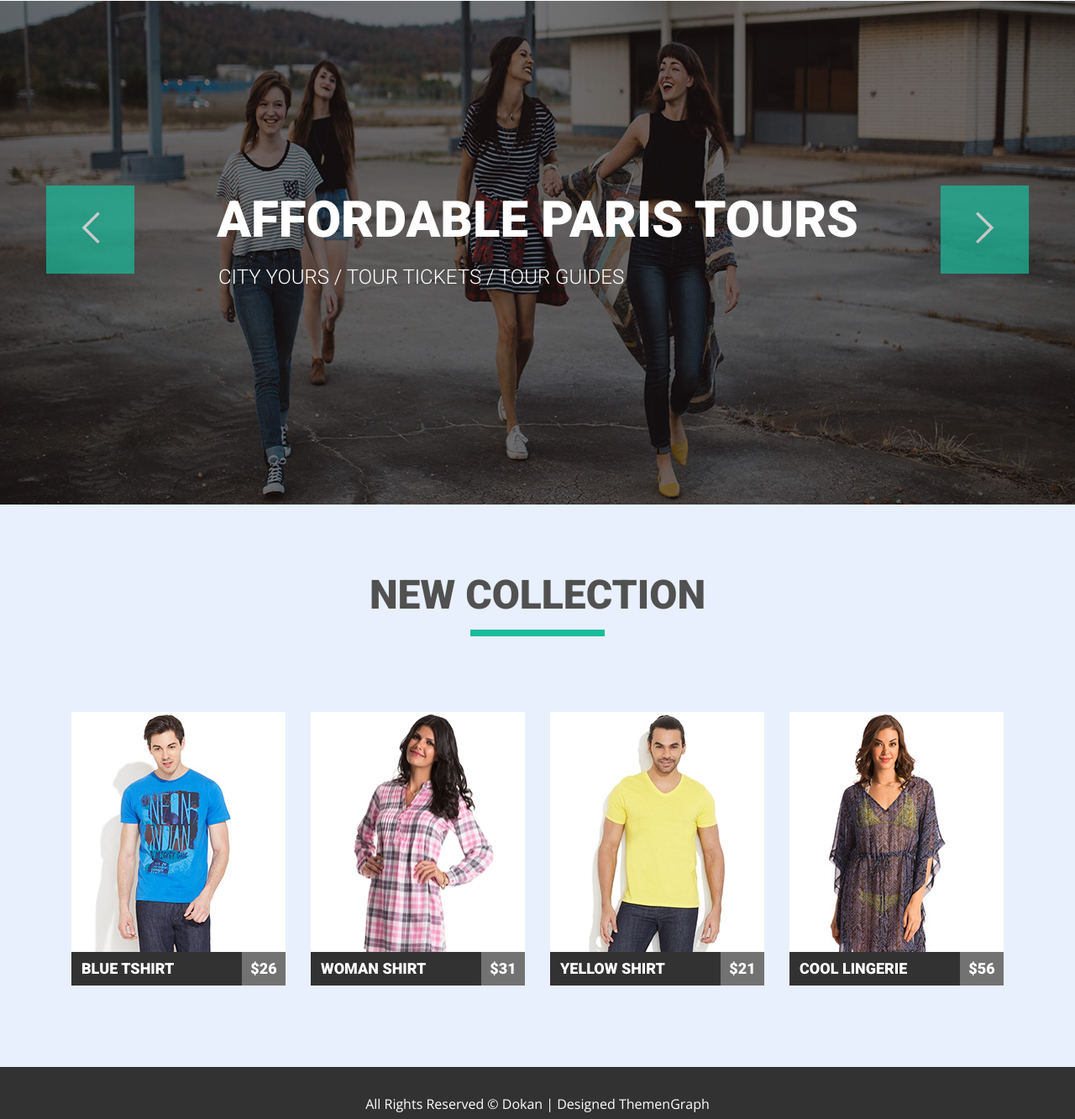
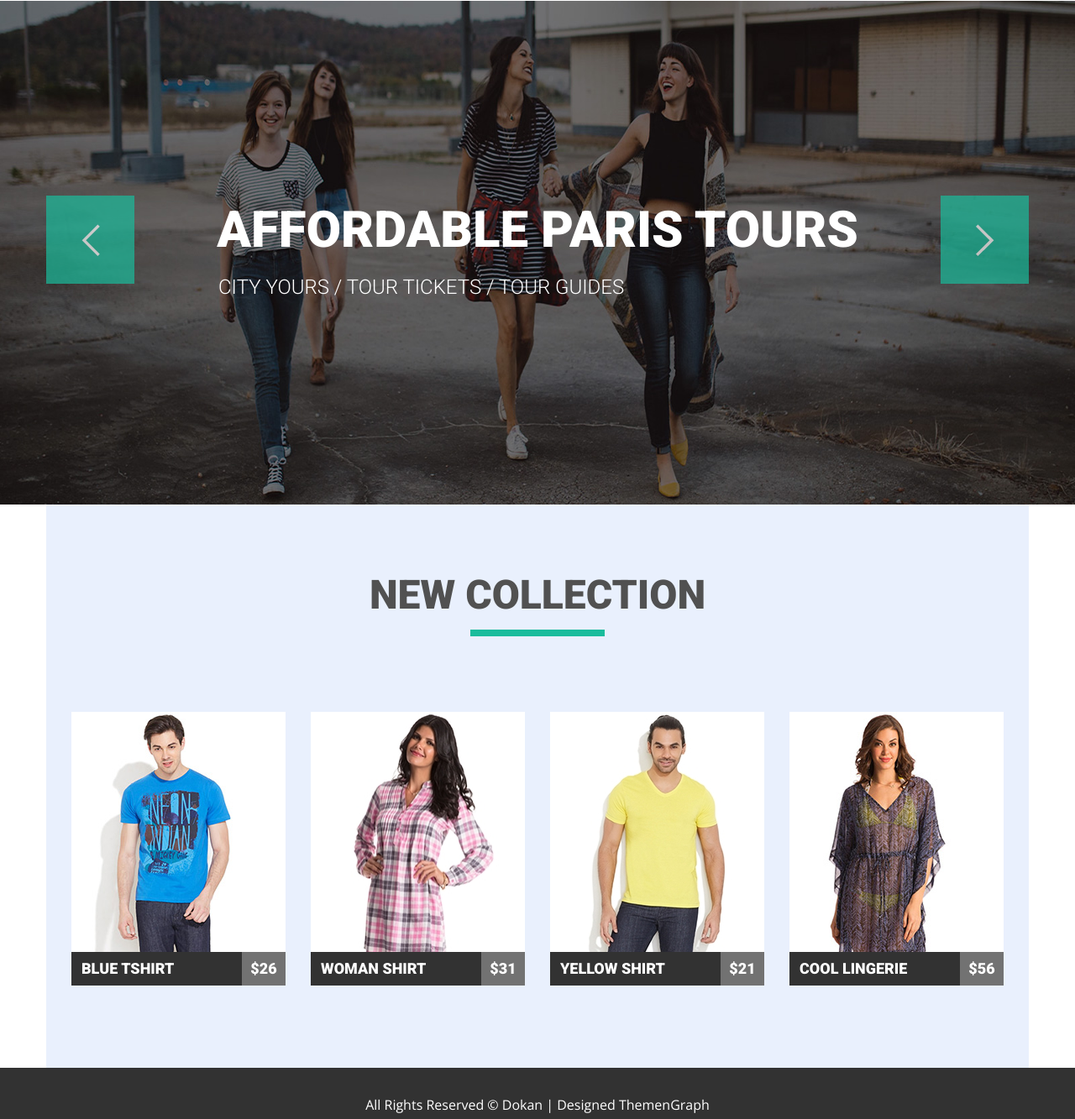
Before and after one commit to IhorLev1/HTML-SCC_HW5, a plain HTML site: page index.html in a window 1280 px wide. Shown: the part 105-1438 px from the top of the page at 84% size. Drawn offline with nearby package versions, Linux system fonts and the light colour scheme.

Commit message:
fixed errors

```diff
--- a/css/styles.css
+++ b/css/styles.css
@@ -114,21 +114,38 @@ body {
 .slider-text-block {
   padding: 0;
   position: absolute;
-  top: 220px;
-  left: 0;
-  right: 0;
-  bottom: 0;
+  top: 50%;
+  left: 50%;
+  transform: translate(-50%, -50%);
 }
 
 .slider-button {
   position: absolute;
-  top: 0;
   border: 0;
   width: 105px;
   height: 105px;
-  background: #1abc9c;
+  background-color: #1abc9c;
   opacity: 0.7;
   cursor: pointer;
+}
+
+.btn-img {
+  width: 40px;
+  height: 40px;
+  position: absolute;
+  background-position: center;
+  background-repeat: no-repeat;
+  top: 50%;
+  left: 50%;
+  transform: translate(-50%, -50%);
+}
+
+.btn-l {
+  background-image: url(../img/icons/buttom/left.png);
+}
+
+.btn-r {
+  background-image: url(../img/icons/buttom/right.png);
 }
 
 .slider-button:hover {
@@ -150,10 +167,9 @@ body {
 
 .collection-block {
   background: #e9f0fd;
-  width: 100%;
-  height: 670px;
   margin: 0 auto;
   padding: 0;
+  padding-bottom: 98px;
 }
 
 .header-collection {
@@ -228,7 +244,6 @@ body {
 
 .product-info {
   position: absolute;
-  width: 255px;
   bottom: 0;
   background-color: #323232;
 }
@@ -354,6 +369,7 @@ footer {
 }
 
 .ft-text {
+  text-decoration: none;
   font-family: "Open Sans";
   font-size: 16px;
   line-height: 28px;
--- a/index.html
+++ b/index.html
@@ -40,14 +40,10 @@
         </div>
         <div class="slider-text-block container">
           <button class="slider-btn-l slider-button">
-            <span class="btn-l"
-              ><img src="img/icons/buttom/left.png" alt="btn-l"
-            /></span>
+            <span class="btn-img btn-l"></span>
           </button>
           <button class="slider-btn-r slider-button">
-            <span class="btn-r"
-              ><img src="img/icons/buttom/right.png" alt="btn-r"
-            /></span>
+            <span class="btn-img btn-r"></span>
           </button>
           <h1 class="slider-title">
             Affordable Paris Tours
@@ -190,7 +186,7 @@
       <div class="footer-box container">
         <p class="ft-text">
           All Rights Reserved © Dokan | Designed
-          <span class="green-text ft-text">ThemenGraph</span>
+          <a class="green-text ft-text" href="#">ThemenGraph</a>
         </p>
       </div>
     </footer>
```
